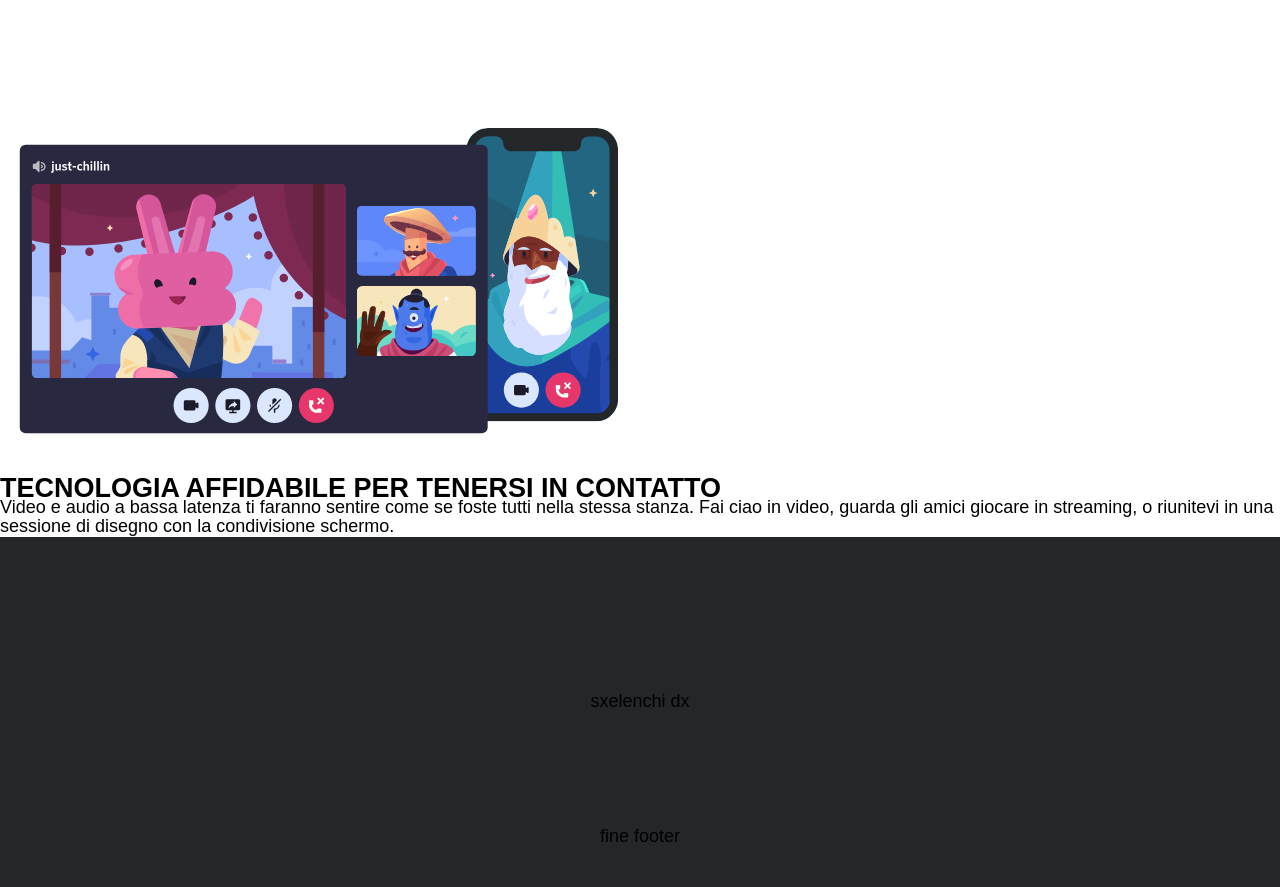
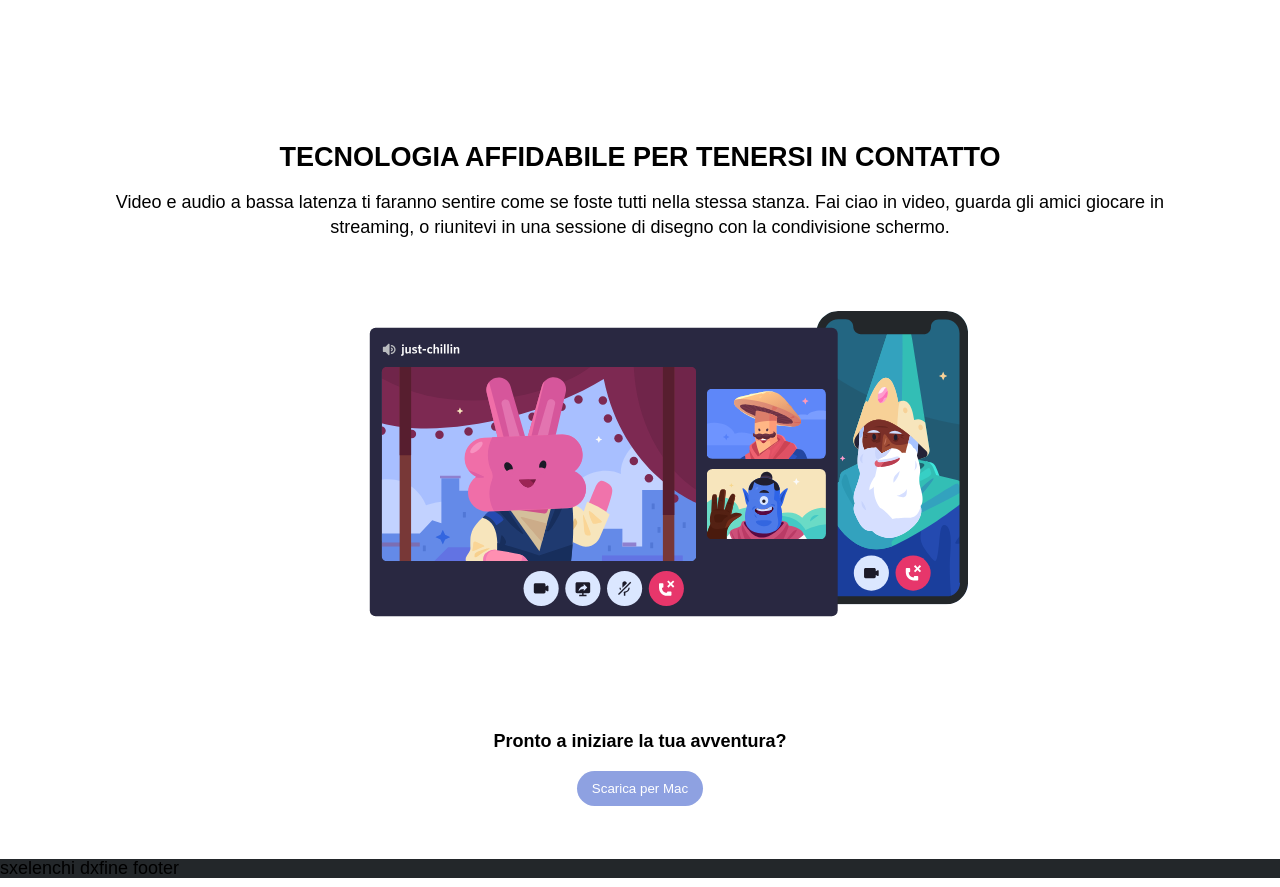
Before and after one commit to trelefede/htmlcss-discord, a plain HTML site: page index.html in a window 1280 px wide. Shown: the part 1908-2795 px from the top of the page. Drawn offline with Linux system fonts and the light colour scheme.

Commit message:
completato parte centrale

```diff
--- a/css/style.css
+++ b/css/style.css
@@ -25,6 +25,11 @@ img {
 .row-reverse {
     flex-direction: row-reverse;
 }
+
+/* .bg-wave-grey {
+    background-image: url('../images/wave.svg');
+
+} */
 
 
 /*** content ***/
@@ -136,13 +141,7 @@ main {
     flex-direction: column;
 }
 
-/* contenuto base */
-
-.contenuto-base {
-    justify-content: center;
-    align-items: center;
-    justify-content: center;
-}
+/* contenuto slide */
 
 .contenitore-slide {
     display: flex;
@@ -154,31 +153,56 @@ main {
     width: 50%;
 }
 
-.didascalia-orizzontale {
+.didascalia-verticale {
     width: 50%;
     padding: 15px 60px;
 }
 
-.didascalia-orizzontale h2 {
+.didascalia-verticale h2 {
     line-height: 35px;
-    padding-bottom: 15px;
+    margin-bottom: 15px;
 }
 
-.didascalia-orizzontale p {
+.didascalia-verticale p {
     line-height: 25px;
 }
 
 
-/* contenuto diverso */
+/* contenuto slide 4 */
 
-.contenuto-diverso {
+.contenitore-slide-verticale {
     display: flex;
-    flex-direction: column;
-    justify-content: center;
+    flex-direction: column-reverse;
     align-items: center;
-    justify-content: center;
+    margin: 53px 0px;
 }
 
+.didascalia-verticale-centrata {
+    text-align: center;
+    padding: 0px 100px;
+}
+
+.contenitore-slide-verticale h4 {
+    margin: 40px 0 20px;
+}
+
+.contenitore-slide-verticale img {
+    margin: 30px;
+}
+
+.didascalia-verticale-centrata h2 {
+    line-height: 35px;
+    margin-bottom: 15px;
+}
+
+.didascalia-verticale-centrata p {
+    line-height: 25px;
+}
+
+#violet {
+    background-color: #8ea1e1;
+    color: white;
+}
 
 /* end main */
 
@@ -187,17 +211,6 @@ main {
 
 .footer {
     background-color: #23272a;
-    height: 350px;
-    display: flex;
-    flex-direction: column;
-    justify-content: center;
-    align-items: center;
 }
 
-.pre-footer {
-    display: flex;
-    flex-direction: row;
-    justify-content: center;
-    height: 250px;
-    align-items: center;
-}
+.pre-footer {}
--- a/index.html
+++ b/index.html
@@ -56,7 +56,7 @@
                         <div id="img-content">
                             <img src="images/item1.svg" alt="">
                         </div>
-                        <div class="didascalia-orizzontale">
+                        <div class="didascalia-verticale">
                             <h2>Crea uno spazio su invito in cui sentirti partecipe</h2>
                             <p>I server Discord sono organizzati in canali tematici in cui puoi collaborare, condividere
                                 o semplicemente parlare della tua giornata senza intasare una chat di gruppo. </p>
@@ -66,13 +66,13 @@
             </section>
 
             <!-- contenuto slide 2 -->
-            <section>
+            <section class="bg-wave-grey">
                 <div class="contenuto-base">
                     <div class="contenitore-slide row-reverse">
                         <div id="img-content">
                             <img src="images/item2.svg" alt="">
                         </div>
-                        <div class="didascalia-orizzontale">
+                        <div class="didascalia-verticale">
                             <h2>Dove trovarsi è facile</h2>
                             <p>Mettiti comodo in un canale vocale quando hai tempo. Gli amici nel tuo server possono
                                 vedere che sei lì e unirsi istantaneamente senza dover chiamare. </p>
@@ -88,7 +88,7 @@
                         <div id="img-content">
                             <img src="images/item3.svg" alt="">
                         </div>
-                        <div class="didascalia-orizzontale">
+                        <div class="didascalia-verticale">
                             <h2>Da pochi a un fandom</h2>
                             <p>Dai inizio a una community con strumenti di moderazione e accesso ai membri
                                 personalizzabile. Concedi ai membri poteri speciali, crea canali privati e molto altro.
@@ -100,17 +100,22 @@
 
             <!-- contenuto slide 4 -->
             <section>
-                <div class="contenuto-diverso">
+                <div>
                     <div class="contenitore-slide-verticale">
+                        <button id="violet" class="accedi ">Scarica per Mac</button>
+                        <div>
+                            <h4>Pronto a iniziare la tua avventura?</h4>
+                        </div>
                         <div id="img-content">
                             <img src="images/item4-big.svg" alt="">
                         </div>
-                        <div class="didascalia-verticale">
+                        <div class="didascalia-verticale-centrata">
                             <h2>TECNOLOGIA AFFIDABILE PER TENERSI IN CONTATTO</h2>
                             <p>Video e audio a bassa latenza ti faranno sentire come se foste tutti nella stessa stanza.
                                 Fai ciao in video, guarda gli amici giocare in streaming, o riunitevi in una sessione di
                                 disegno con la condivisione schermo. </p>
                         </div>
+
                     </div>
                 </div>
             </section>
@@ -118,11 +123,12 @@
         </main>
 
         <footer>
-            <div class="footer">
-                <div class="pre-footer">
+            <div class="footer flex">
+                <div class="pre-footer flex">
                     <div>sx</div>
                     <div>elenchi dx</div>
                 </div>
+
                 <div>fine footer</div>
             </div>
         </footer>
```
Also changed, not shown: 1 other file.
